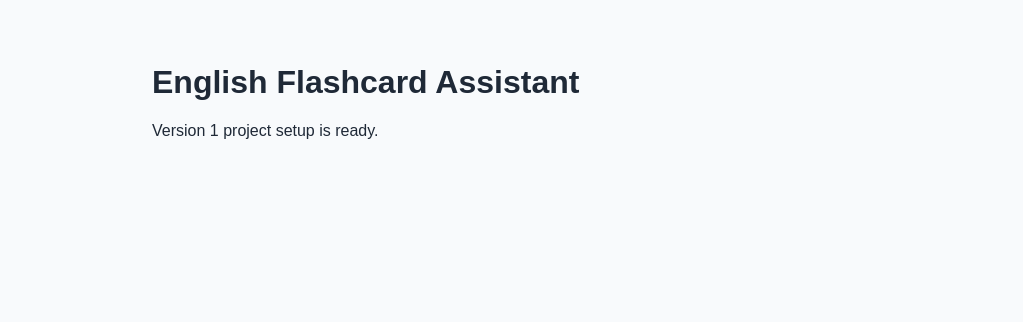
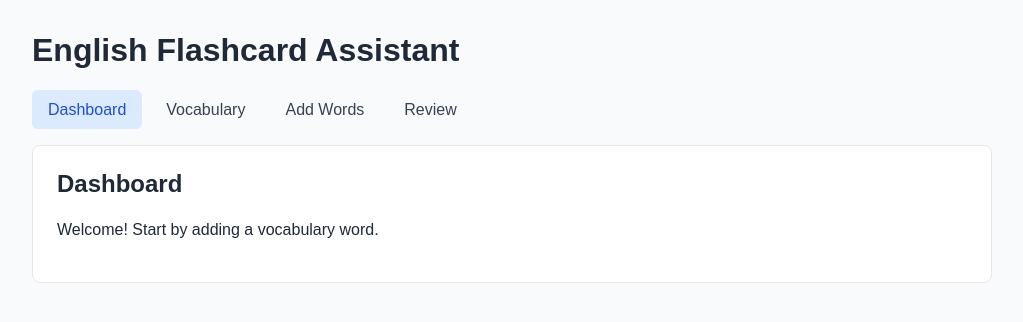
Before and after one commit to nhannngungu/english-flashcard-assistant, a React (Vite) app in the folder client/: page / in a window 1280 px wide. Shown: the top 322 px of the page, without its empty margins (128-1151 px from the left). Built offline with nearby package versions, Linux system fonts and the light colour scheme.

Commit message:
feat(frontend): add vocabulary list and creation form

```diff
--- a/client/package.json
+++ b/client/package.json
@@ -5,7 +5,7 @@
   "type": "module",
   "scripts": {
     "dev": "vite",
-    "build": "vite",
+    "build": "vite build",
     "preview": "vite preview"
   },
   "dependencies": {
--- a/client/src/App.jsx
+++ b/client/src/App.jsx
@@ -1,9 +1,39 @@
+import { useState } from 'react'
+import Navigation from './components/Navigation.jsx'
+import AddWordsPage from './pages/AddWordsPage.jsx'
+import VocabularyPage from './pages/VocabularyPage.jsx'
+
 function App() {
+  const [activePage, setActivePage] = useState('dashboard')
+  const [vocabularyRefreshKey, setVocabularyRefreshKey] = useState(0)
+
+  function handleVocabularyCreated() {
+    setVocabularyRefreshKey((currentKey) => currentKey + 1)
+  }
+
+  let pageContent
+
+  if (activePage === 'vocabulary') {
+    pageContent = <VocabularyPage refreshKey={vocabularyRefreshKey} />
+  } else if (activePage === 'add-words') {
+    pageContent = <AddWordsPage onVocabularyCreated={handleVocabularyCreated} />
+  } else if (activePage === 'review') {
+    pageContent = <p className="message">Review will be added in a future step.</p>
+  } else {
+    pageContent = <p className="message">Welcome! Start by adding a vocabulary word.</p>
+  }
+
   return (
-    <main>
-      <h1>English Flashcard Assistant</h1>
-      <p>Version 1 project setup is ready.</p>
-    </main>
+    <div className="app-shell">
+      <header className="app-header">
+        <h1>English Flashcard Assistant</h1>
+        <Navigation activePage={activePage} onNavigate={setActivePage} />
+      </header>
+      <main className="page-content">
+        <h2>{activePage === 'add-words' ? 'Add Words' : activePage[0].toUpperCase() + activePage.slice(1)}</h2>
+        {pageContent}
+      </main>
+    </div>
   )
 }
 
--- /dev/null
+++ b/client/src/api/vocabularies.js
@@ -0,0 +1,26 @@
+const vocabularyApiUrl = '/api/vocabularies'
+
+async function readJson(response) {
+  const data = await response.json()
+
+  if (!response.ok) {
+    throw new Error(data.error || 'Something went wrong. Please try again.')
+  }
+
+  return data
+}
+
+export async function getVocabularies() {
+  const response = await fetch(vocabularyApiUrl)
+  return readJson(response)
+}
+
+export async function createVocabulary(vocabulary) {
+  const response = await fetch(vocabularyApiUrl, {
+    method: 'POST',
+    headers: { 'Content-Type': 'application/json' },
+    body: JSON.stringify(vocabulary),
+  })
+
+  return readJson(response)
+}
--- /dev/null
+++ b/client/src/components/Navigation.jsx
@@ -0,0 +1,25 @@
+const navigationItems = [
+  { id: 'dashboard', label: 'Dashboard' },
+  { id: 'vocabulary', label: 'Vocabulary' },
+  { id: 'add-words', label: 'Add Words' },
+  { id: 'review', label: 'Review' },
+]
+
+function Navigation({ activePage, onNavigate }) {
+  return (
+    <nav className="navigation" aria-label="Main navigation">
+      {navigationItems.map((item) => (
+        <button
+          className={activePage === item.id ? 'navigation-link active' : 'navigation-link'}
+          key={item.id}
+          onClick={() => onNavigate(item.id)}
+          type="button"
+        >
+          {item.label}
+        </button>
+      ))}
+    </nav>
+  )
+}
+
+export default Navigation
--- a/client/src/index.css
+++ b/client/src/index.css
@@ -8,8 +8,147 @@ body {
   margin: 0;
 }
 
-main {
-  max-width: 720px;
-  margin: 4rem auto;
+.app-shell {
+  max-width: 960px;
+  margin: 0 auto;
   padding: 0 1.5rem;
 }
+
+.app-header {
+  padding: 2rem 0 1rem;
+}
+
+h1,
+h2 {
+  margin-top: 0;
+}
+
+.navigation {
+  display: flex;
+  flex-wrap: wrap;
+  gap: 0.5rem;
+}
+
+.navigation-link,
+.primary-button {
+  border: 0;
+  border-radius: 6px;
+  cursor: pointer;
+  font: inherit;
+  padding: 0.65rem 1rem;
+}
+
+.navigation-link {
+  background: transparent;
+  color: #374151;
+}
+
+.navigation-link:hover,
+.navigation-link.active {
+  background: #dbeafe;
+  color: #1d4ed8;
+}
+
+.page-content {
+  background: #ffffff;
+  border: 1px solid #e5e7eb;
+  border-radius: 8px;
+  margin-bottom: 2rem;
+  padding: 1.5rem;
+}
+
+.message {
+  line-height: 1.5;
+}
+
+.error-message {
+  color: #b91c1c;
+}
+
+.success-message {
+  color: #15803d;
+}
+
+.table-wrapper {
+  overflow-x: auto;
+}
+
+table {
+  border-collapse: collapse;
+  min-width: 620px;
+  width: 100%;
+}
+
+th,
+td {
+  border-bottom: 1px solid #e5e7eb;
+  padding: 0.85rem;
+  text-align: left;
+}
+
+th {
+  background: #f8fafc;
+}
+
+.status {
+  border-radius: 999px;
+  display: inline-block;
+  font-size: 0.85rem;
+  padding: 0.2rem 0.6rem;
+}
+
+.status-new {
+  background: #dbeafe;
+  color: #1d4ed8;
+}
+
+.status-learning {
+  background: #fef3c7;
+  color: #92400e;
+}
+
+.status-learned {
+  background: #dcfce7;
+  color: #166534;
+}
+
+.word-form {
+  display: grid;
+  gap: 1rem;
+  max-width: 620px;
+}
+
+.word-form label {
+  display: grid;
+  font-weight: 600;
+  gap: 0.4rem;
+}
+
+.word-form input,
+.word-form select,
+.word-form textarea {
+  border: 1px solid #9ca3af;
+  border-radius: 5px;
+  font: inherit;
+  font-weight: 400;
+  padding: 0.65rem;
+}
+
+.word-form textarea {
+  resize: vertical;
+}
+
+.primary-button {
+  background: #2563eb;
+  color: #ffffff;
+  justify-self: start;
+}
+
+.primary-button:hover {
+  background: #1d4ed8;
+}
+
+.primary-button:disabled {
+  cursor: wait;
+  opacity: 0.7;
+}
--- /dev/null
+++ b/client/src/pages/AddWordsPage.jsx
@@ -0,0 +1,88 @@
+import { useState } from 'react'
+import { createVocabulary } from '../api/vocabularies.js'
+
+const initialForm = {
+  word: '',
+  meaning: '',
+  part_of_speech: '',
+  example: '',
+  image_url: '',
+  status: 'new',
+}
+
+function AddWordsPage({ onVocabularyCreated }) {
+  const [form, setForm] = useState(initialForm)
+  const [isSubmitting, setIsSubmitting] = useState(false)
+  const [message, setMessage] = useState('')
+  const [error, setError] = useState('')
+
+  function handleChange(event) {
+    const { name, value } = event.target
+    setForm((currentForm) => ({ ...currentForm, [name]: value }))
+  }
+
+  async function handleSubmit(event) {
+    event.preventDefault()
+    setIsSubmitting(true)
+    setMessage('')
+    setError('')
+
+    try {
+      const vocabulary = await createVocabulary(form)
+      setForm(initialForm)
+      setMessage(`“${vocabulary.word}” was added successfully.`)
+      onVocabularyCreated()
+    } catch (requestError) {
+      setError(requestError.message)
+    } finally {
+      setIsSubmitting(false)
+    }
+  }
+
+  return (
+    <form className="word-form" onSubmit={handleSubmit}>
+      <label>
+        Word
+        <input name="word" onChange={handleChange} required value={form.word} />
+      </label>
+
+      <label>
+        Meaning
+        <input name="meaning" onChange={handleChange} value={form.meaning} />
+      </label>
+
+      <label>
+        Part of Speech
+        <input name="part_of_speech" onChange={handleChange} value={form.part_of_speech} />
+      </label>
+
+      <label>
+        Example
+        <textarea name="example" onChange={handleChange} rows="3" value={form.example} />
+      </label>
+
+      <label>
+        Image URL
+        <input name="image_url" onChange={handleChange} type="url" value={form.image_url} />
+      </label>
+
+      <label>
+        Status
+        <select name="status" onChange={handleChange} value={form.status}>
+          <option value="new">New</option>
+          <option value="learning">Learning</option>
+          <option value="learned">Learned</option>
+        </select>
+      </label>
+
+      <button className="primary-button" disabled={isSubmitting} type="submit">
+        {isSubmitting ? 'Adding…' : 'Add word'}
+      </button>
+
+      {message && <p className="message success-message">{message}</p>}
+      {error && <p className="message error-message">Could not add word: {error}</p>}
+    </form>
+  )
+}
+
+export default AddWordsPage
--- /dev/null
+++ b/client/src/pages/VocabularyPage.jsx
@@ -0,0 +1,67 @@
+import { useEffect, useState } from 'react'
+import { getVocabularies } from '../api/vocabularies.js'
+
+function VocabularyPage({ refreshKey }) {
+  const [vocabularies, setVocabularies] = useState([])
+  const [isLoading, setIsLoading] = useState(true)
+  const [error, setError] = useState('')
+
+  useEffect(() => {
+    async function loadVocabularies() {
+      setIsLoading(true)
+      setError('')
+
+      try {
+        const data = await getVocabularies()
+        setVocabularies(data)
+      } catch (requestError) {
+        setError(requestError.message)
+      } finally {
+        setIsLoading(false)
+      }
+    }
+
+    loadVocabularies()
+  }, [refreshKey])
+
+  if (isLoading) {
+    return <p className="message">Loading vocabulary…</p>
+  }
+
+  if (error) {
+    return <p className="message error-message">Could not load vocabulary: {error}</p>
+  }
+
+  if (vocabularies.length === 0) {
+    return <p className="message">No vocabulary items yet. Add your first word from the Add Words page.</p>
+  }
+
+  return (
+    <div className="table-wrapper">
+      <table>
+        <thead>
+          <tr>
+            <th>Word</th>
+            <th>Meaning</th>
+            <th>Part of Speech</th>
+            <th>Status</th>
+          </tr>
+        </thead>
+        <tbody>
+          {vocabularies.map((vocabulary) => (
+            <tr key={vocabulary.id}>
+              <td>{vocabulary.word}</td>
+              <td>{vocabulary.meaning || '—'}</td>
+              <td>{vocabulary.part_of_speech || '—'}</td>
+              <td>
+                <span className={`status status-${vocabulary.status}`}>{vocabulary.status}</span>
+              </td>
+            </tr>
+          ))}
+        </tbody>
+      </table>
+    </div>
+  )
+}
+
+export default VocabularyPage
--- a/client/vite.config.js
+++ b/client/vite.config.js
@@ -3,4 +3,9 @@ import react from '@vitejs/plugin-react'
 
 export default defineConfig({
   plugins: [react()],
+  server: {
+    proxy: {
+      '/api': 'http://localhost:3000',
+    },
+  },
 })
```
